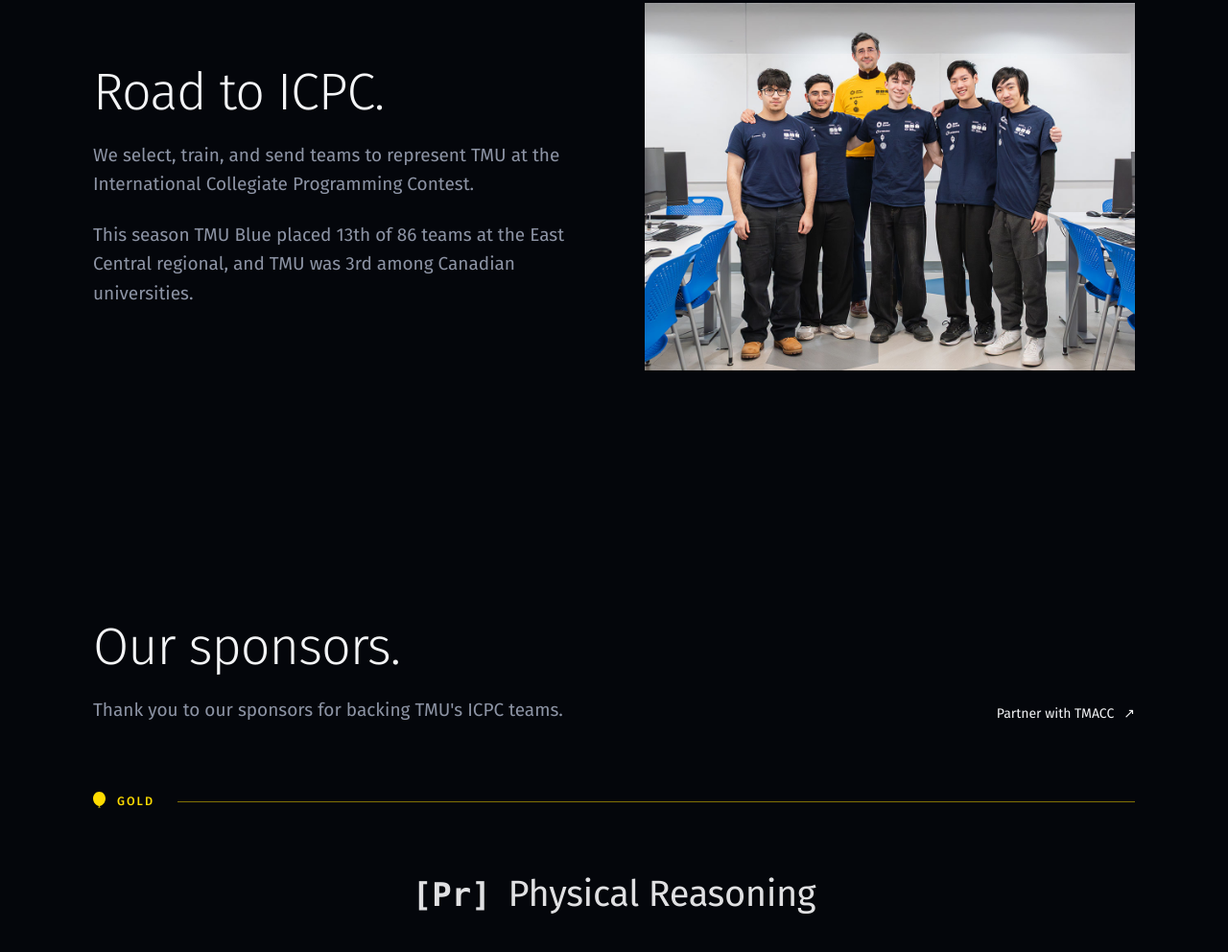
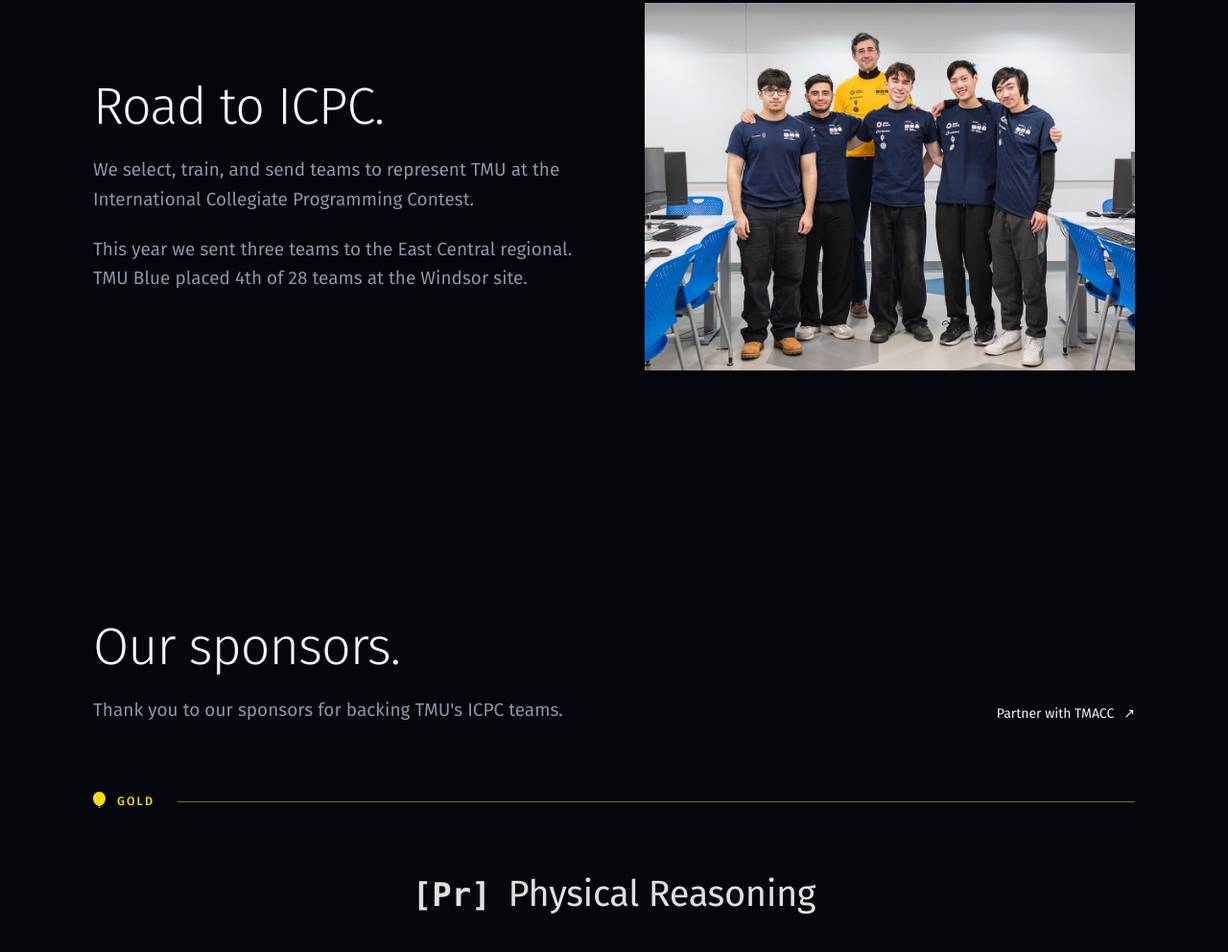
Before and after one commit to denniskaydalov/tmuacc, a plain HTML site: page index.html in a window 1280 px wide. Shown: the part 2141-3133 px from the top of the page at 96% size. Drawn offline with Linux system fonts and the light colour scheme.

Commit message:
ECNA 2026 results
Co-Authored-By: Claude Opus 5.5 <noreply@anthropic.com>

```diff
--- a/index.html
+++ b/index.html
@@ -156,7 +156,7 @@
   <div>
     <h2 class="rv">Road to ICPC.</h2>
     <p class="intro rv">We select, train, and send teams to represent TMU at the International Collegiate Programming Contest.</p>
-    <p class="intro rv">This season TMU Blue placed 13th of 86 teams at the East Central regional, and TMU was 3rd among Canadian universities.</p>
+    <p class="intro rv">This year we sent three teams to the East Central regional. TMU Blue placed 4th of 28 teams at the Windsor site.</p>
   </div>
   <div class="photo rv"><img src="img/team.jpg" alt="TMU ICPC Team Blue and Team Gold with coach"></div>
 </div></section>
```
